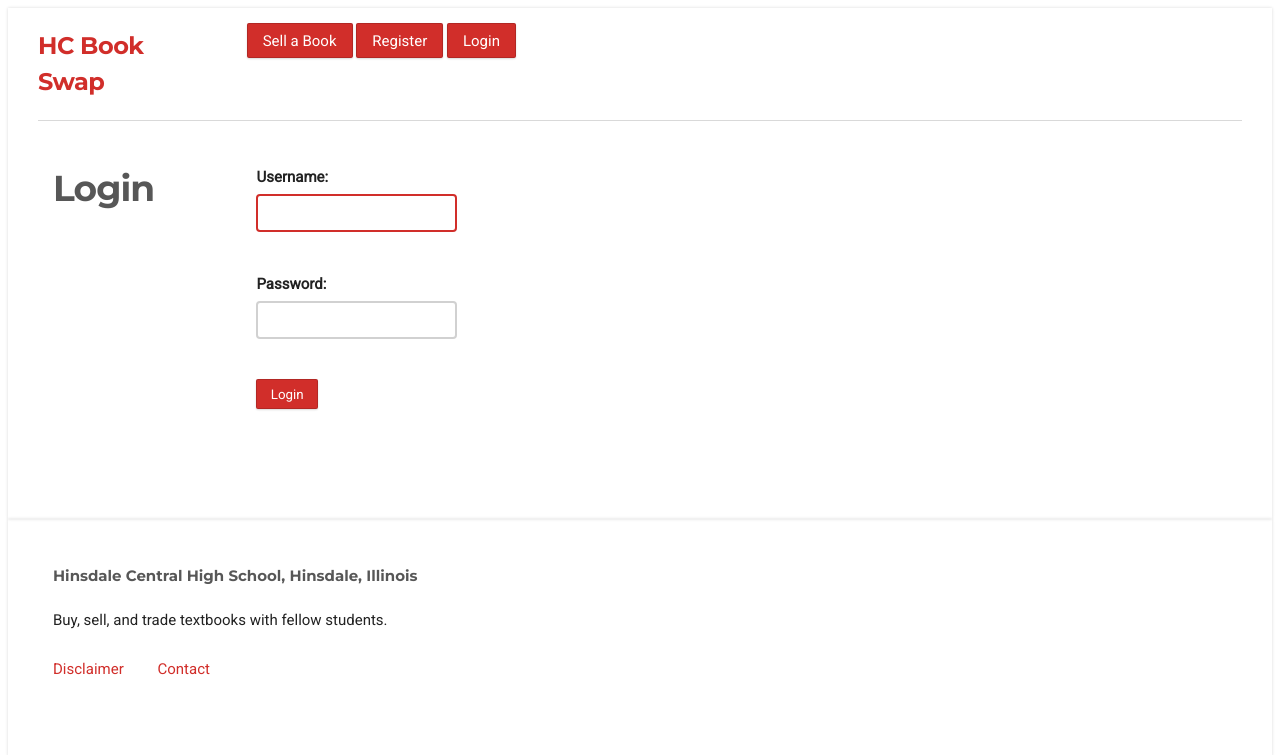
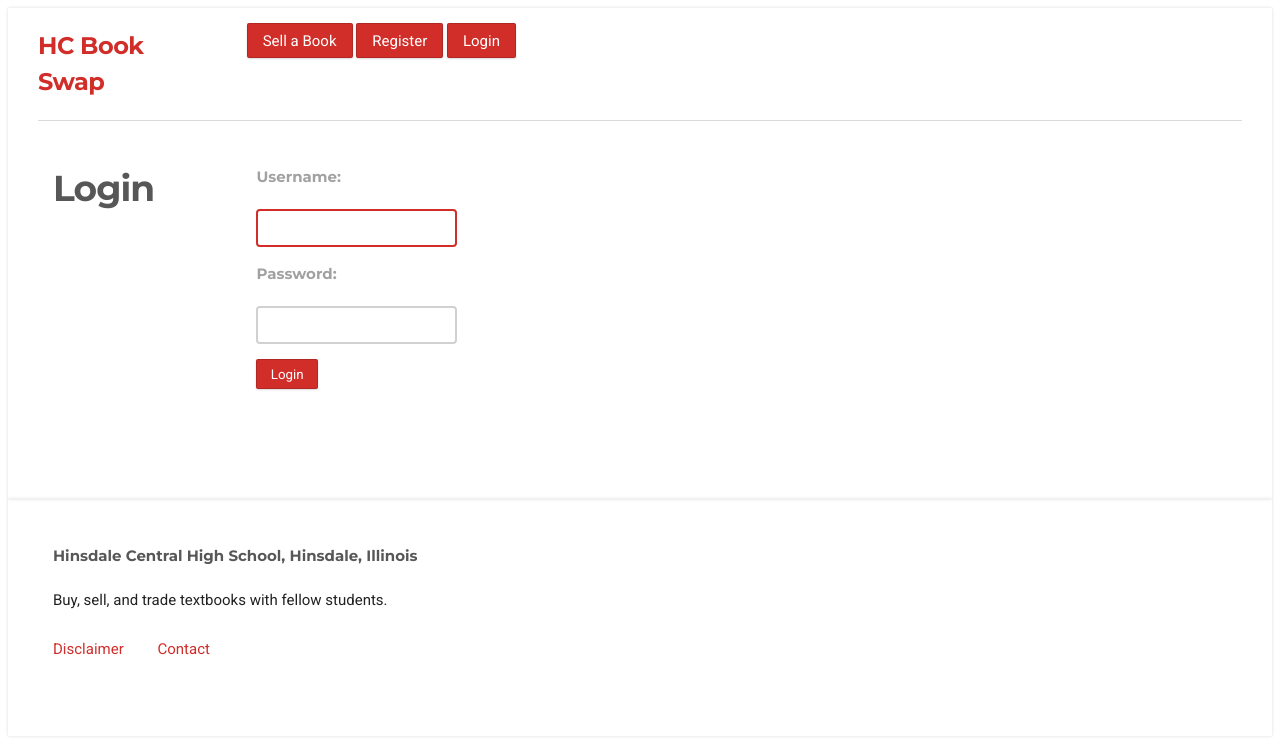
Before and after one commit to somair/hc_book_swap, a Django app: page /login/ in a window 1280 px wide. Shown: the top 755 px of the page. Run offline with Django 3.2, Linux system fonts and the light colour scheme; parts of the project's set-up code (start-up, migrations or seed data) failed here and were passed over.

Commit message:
forms: Standardize help text/label tags across all forms, darken label

```diff
--- a/static/css/style.css
+++ b/static/css/style.css
@@ -40,7 +40,7 @@ p, a, span, input[type=submit], li {
   color: #575757; }
 
 .hc-help-text {
-  color: #BABABA; }
+  color: #a1a1a1; }
 
 .top-menu {
   padding-top: 2rem;
--- a/static/css/style.scss
+++ b/static/css/style.scss
@@ -56,7 +56,7 @@ p, a, span, input[type=submit], li{
 }
 
 .hc-help-text{
-  color: $disabled-color;
+  color: darken($disabled-color, 10%);
 }
 
 // Top menu styling
--- a/templates/registration/login.html
+++ b/templates/registration/login.html
@@ -10,7 +10,12 @@
     <div class="ten columns">
       <form method="post">
         {% csrf_token %}
-        {{ form.as_p }}
+        {% for field in form %}
+          <div class="errors">{{ field.errors }}</div>
+          <h6 class="hc-help-text">{{ field.label_tag }} </h6>
+          {{ field }}
+          <br />
+        {% endfor %}
         <button class="hc-button" type="submit">Login</button>
       </form>
     </div>
```
Also changed, not shown: templates/registration/register.html (+6 -1 lines).
